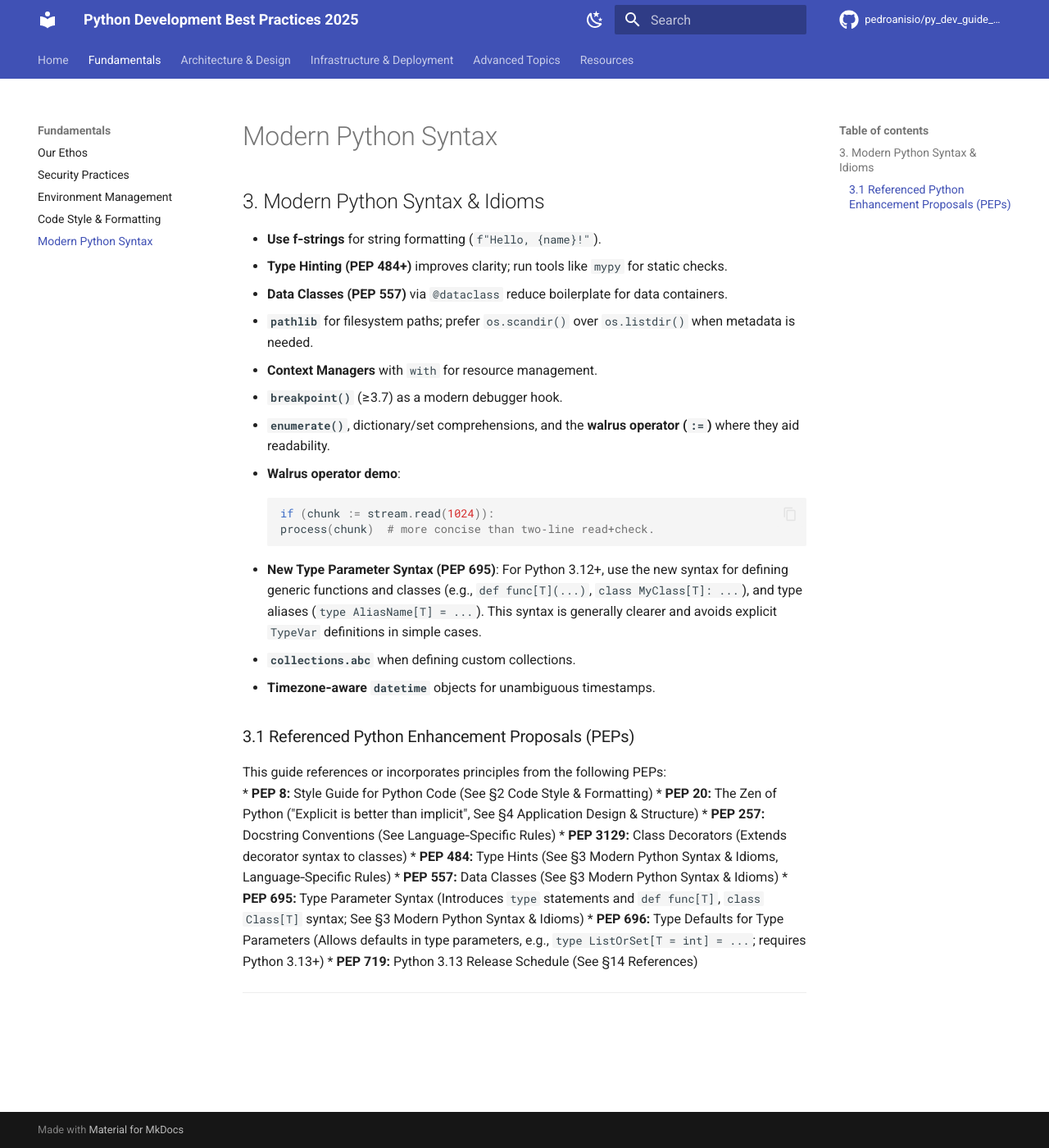
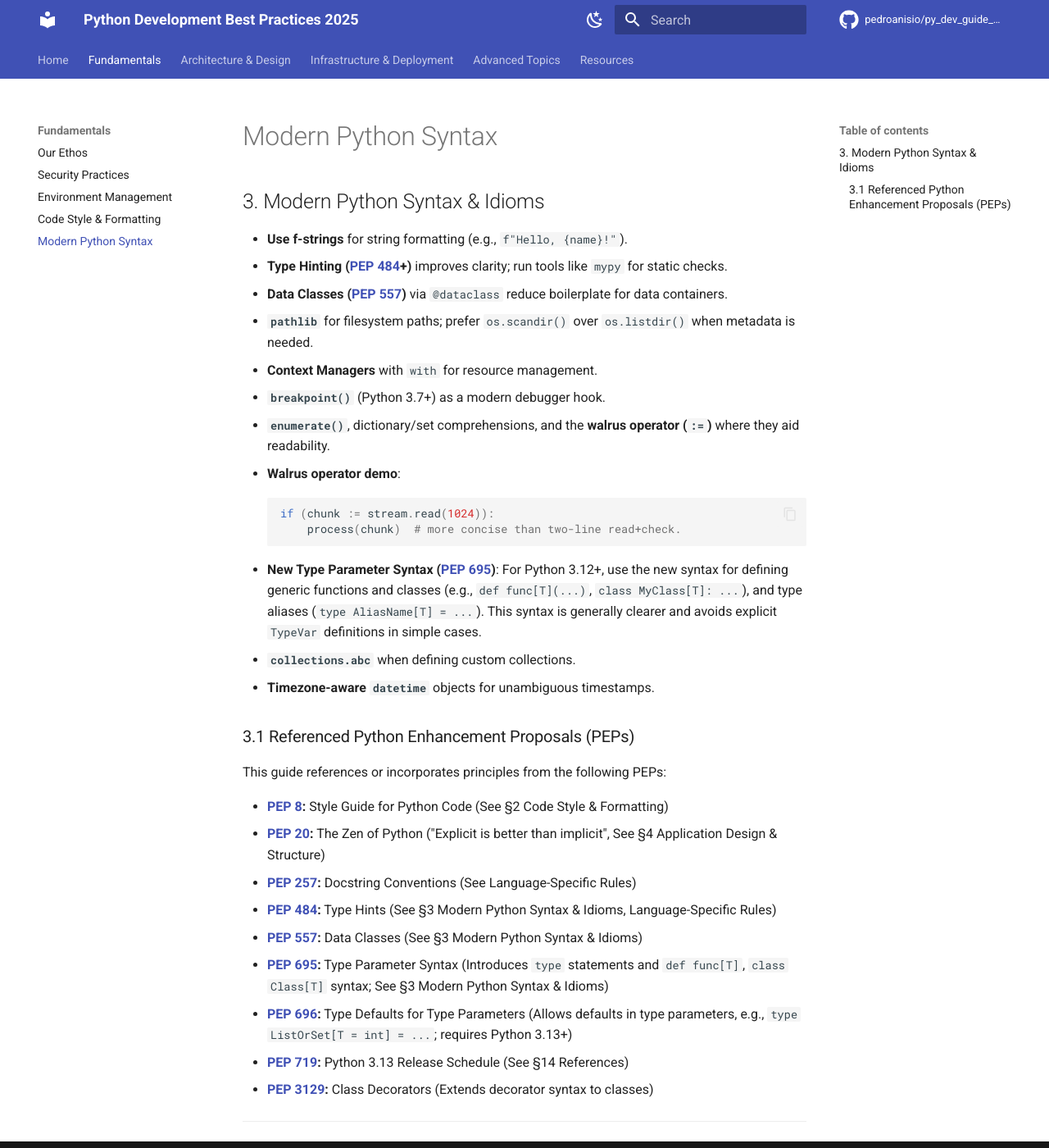
Before and after one commit to pedroanisio/py_dev_guide_2025, an MkDocs documentation site: the page built from docs/syntax.md, in a window 1280 px wide and 1400 px high. Shown: the whole window at 82% size. Built offline with MkDocs 1.6.1 and Material for MkDocs 9.7.7, drawn with Linux system fonts in a browser that asks for light colours; comment, search, counter and statistics services are not loaded.

Commit message:
Refactor documentation for environment management and modern Python syntax. Updated environment.md for clarity, removed the Table of Contents link from index.md, and enhanced security.md with a tip format for the golden rule. Improved syntax.md with clearer formatting and added links to referenced PEPs.

````diff
--- a/docs/syntax.md
+++ b/docs/syntax.md
@@ -1,29 +1,34 @@
 ## 3. Modern Python Syntax & Idioms
-* **Use f‑strings** for string formatting (`f"Hello, {name}!"`).
-* **Type Hinting (PEP 484+)** improves clarity; run tools like `mypy` for static checks.
-* **Data Classes (PEP 557)** via `@dataclass` reduce boilerplate for data containers.
-* **`pathlib`** for filesystem paths; prefer `os.scandir()` over `os.listdir()` when metadata is needed.
-* **Context Managers** with `with` for resource management.
-* **`breakpoint()`** (≥3.7) as a modern debugger hook.
-* **`enumerate()`**, dictionary/set comprehensions, and the **walrus operator (`:=`)** where they aid readability.
-* **Walrus operator demo**:
-```python
-if (chunk := stream.read(1024)):
-process(chunk)  # more concise than two‑line read+check.
-```
-* **New Type Parameter Syntax (PEP 695)**: For Python 3.12+, use the new syntax for defining generic functions and classes (e.g., `def func[T](...)`, `class MyClass[T]: ...`), and type aliases (`type AliasName[T] = ...`). This syntax is generally clearer and avoids explicit `TypeVar` definitions in simple cases.
-* **`collections.abc`** when defining custom collections.
-* **Timezone‑aware `datetime`** objects for unambiguous timestamps.
+*   **Use f-strings** for string formatting (e.g., `f"Hello, {name}!"`).
+*   **Type Hinting ([PEP 484](https://peps.python.org/pep-0484/)+)** improves clarity; run tools like `mypy` for static checks.
+*   **Data Classes ([PEP 557](https://peps.python.org/pep-0557/))** via `@dataclass` reduce boilerplate for data containers.
+*   **`pathlib`** for filesystem paths; prefer `os.scandir()` over `os.listdir()` when metadata is needed.
+*   **Context Managers** with `with` for resource management.
+*   **`breakpoint()`** (Python 3.7+) as a modern debugger hook.
+*   **`enumerate()`**, dictionary/set comprehensions, and the **walrus operator (`:=`)** where they aid readability.
+*   **Walrus operator demo**:
+    ```python
+    if (chunk := stream.read(1024)):
+        process(chunk)  # more concise than two-line read+check.
+    ```
+*   **New Type Parameter Syntax ([PEP 695](https://peps.python.org/pep-0695/))**: For Python 3.12+, use the new syntax for defining generic functions and classes (e.g., `def func[T](...)`, `class MyClass[T]: ...`), and type aliases (`type AliasName[T] = ...`). This syntax is generally clearer and avoids explicit `TypeVar` definitions in simple cases.
+*   **`collections.abc`** when defining custom collections.
+*   **Timezone-aware `datetime`** objects for unambiguous timestamps.
+
 ### 3.1 Referenced Python Enhancement Proposals (PEPs)
+
 This guide references or incorporates principles from the following PEPs:
-* **PEP 8:** Style Guide for Python Code (See §2 Code Style & Formatting)
-* **PEP 20:** The Zen of Python ("Explicit is better than implicit", See §4 Application Design & Structure)
-* **PEP 257:** Docstring Conventions (See Language‑Specific Rules)
-* **PEP 3129:** Class Decorators (Extends decorator syntax to classes)
-* **PEP 484:** Type Hints (See §3 Modern Python Syntax & Idioms, Language‑Specific Rules)
-* **PEP 557:** Data Classes (See §3 Modern Python Syntax & Idioms)
-* **PEP 695:** Type Parameter Syntax (Introduces `type` statements and `def func[T]`, `class Class[T]` syntax; See §3 Modern Python Syntax & Idioms)
-* **PEP 696:** Type Defaults for Type Parameters (Allows defaults in type parameters, e.g., `type ListOrSet[T = int] = ...`; requires Python 3.13+)
-* **PEP 719:** Python 3.13 Release Schedule (See §14 References)
+
+*   **[PEP 8](https://peps.python.org/pep-0008/):** Style Guide for Python Code (See §2 Code Style & Formatting)
+*   **[PEP 20](https://peps.python.org/pep-0020/):** The Zen of Python ("Explicit is better than implicit", See §4 Application Design & Structure)
+*   **[PEP 257](https://peps.python.org/pep-0257/):** Docstring Conventions (See Language-Specific Rules)
+*   **[PEP 484](https://peps.python.org/pep-0484/):** Type Hints (See §3 Modern Python Syntax & Idioms, Language-Specific Rules)
+*   **[PEP 557](https://peps.python.org/pep-0557/):** Data Classes (See §3 Modern Python Syntax & Idioms)
+*   **[PEP 695](https://peps.python.org/pep-0695/):** Type Parameter Syntax (Introduces `type` statements and `def func[T]`, `class Class[T]` syntax; See §3 Modern Python Syntax & Idioms)
+*   **[PEP 696](https://peps.python.org/pep-0696/):** Type Defaults for Type Parameters (Allows defaults in type parameters, e.g., `type ListOrSet[T = int] = ...`; requires Python 3.13+)
+*   **[PEP 719](https://peps.python.org/pep-0719/):** Python 3.13 Release Schedule (See §14 References)
+*   **[PEP 3129](https://peps.python.org/pep-3129/):** Class Decorators (Extends decorator syntax to classes)
+
 ---
-<a id="4-application-design--structure"></a>
+
+<!-- The next section's anchor will be generated automatically by MkDocs from its header -->
````
Also changed, not shown: docs/environment.md (+6 -6 lines), docs/index.md (+0 -1 lines), docs/security.md (+2 -1 lines).
